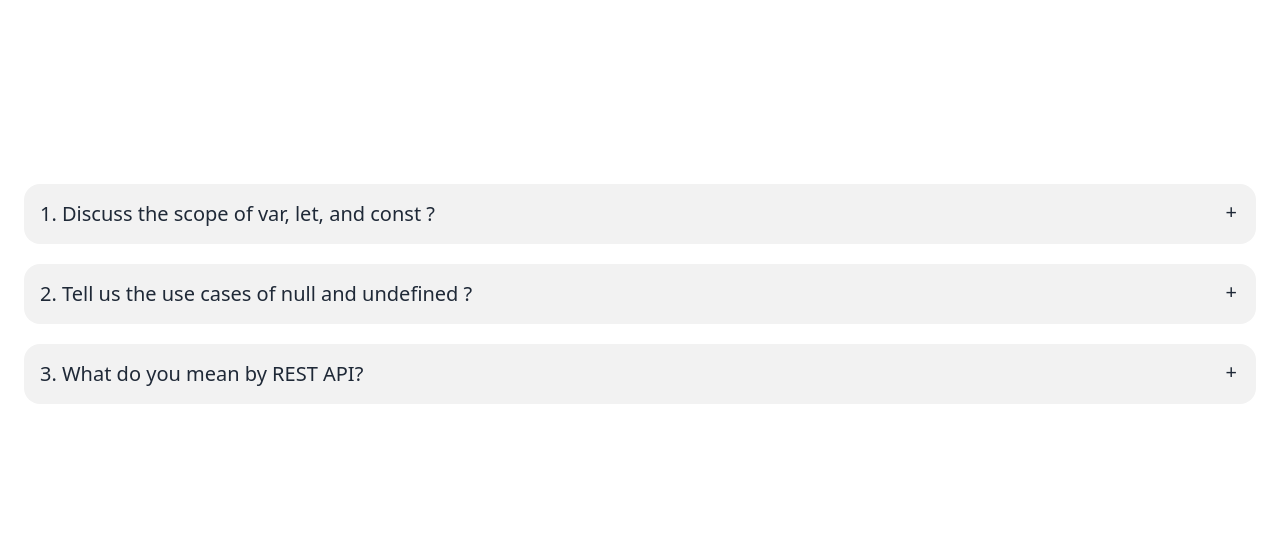
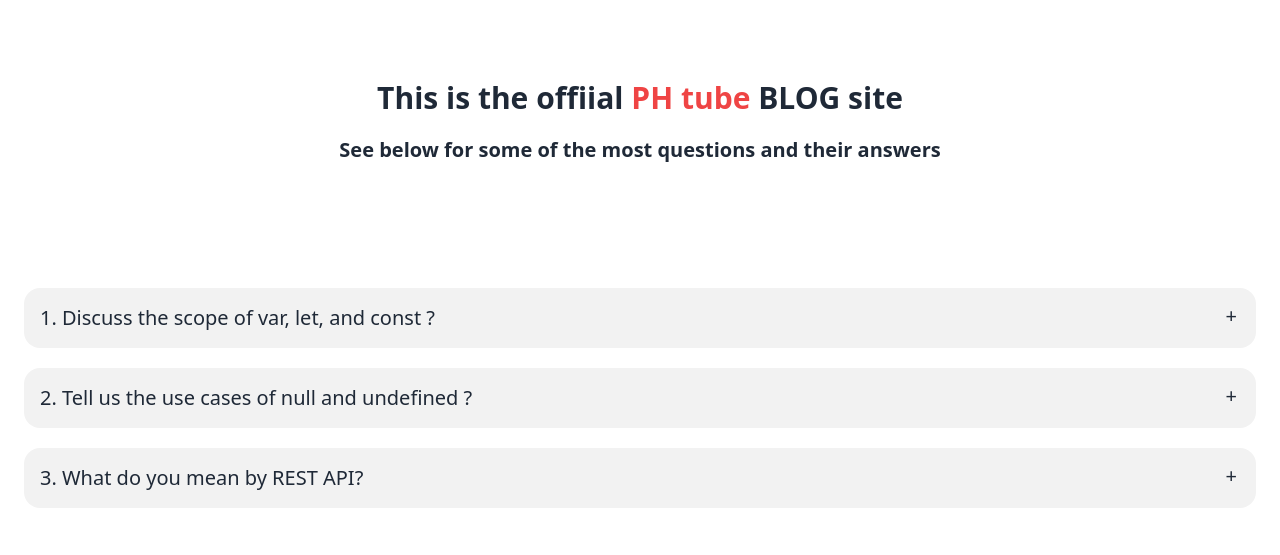
Before and after one commit to sifatjustin/mod-36, a plain HTML site: page blog.html in a window 1280 px wide. Drawn offline with nearby package versions, Linux system fonts and the light colour scheme.

Commit message:
first commit

```diff
--- a/blog.html
+++ b/blog.html
@@ -12,7 +12,13 @@
 
 <body>
 
-  <div class="p-6 mt-20 lg:mt-40">
+<section class="text-center mb-6 mt-20">
+  <h2 class="text-3xl pb-5 font-bold">This is the offiial <span class="text-red-500">PH tube</span> BLOG site</h2>
+  <p class="text-xl pb-5 font-semibold">See below for some of the most questions and their answers</p>
+</section>
+
+
+  <div class="p-6 mt-20 lg:mt-20">
     <div class="collapse collapse-plus mb-5 bg-base-200">
       <input type="radio" name="my-accordion-3" />
       <div class="collapse-title text-xl font-medium">
```
